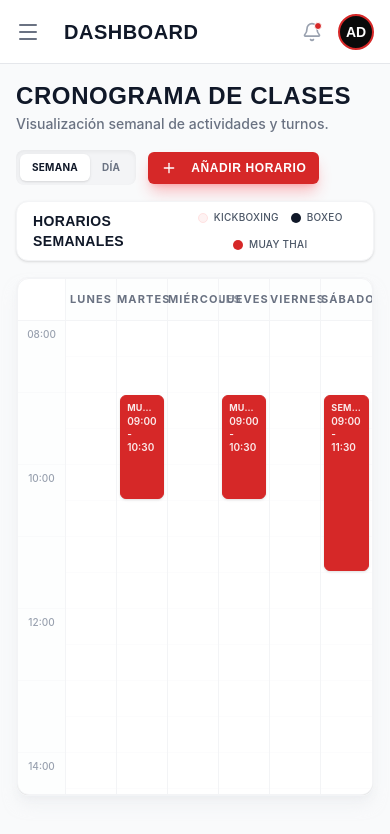
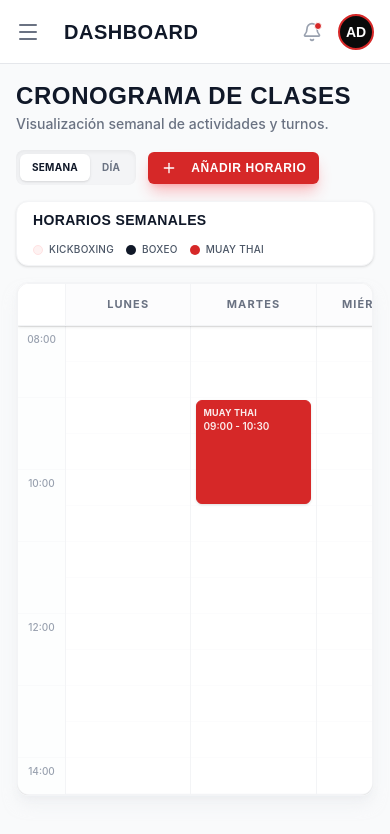
Before and after one commit to Pabloczurylo/LomasFight, a React (Vite) app: page /admin/clases in a window 390 px wide. Shown: the top 834 px of the page. Built offline with nearby package versions, Linux system fonts and the light colour scheme; sample sign-in values are in the browser's storage.

Commit message:
Fix: Modifiqué la página de clases para que sea responsive.

```diff
--- a/src/features/admin/components/CalendarGrid.tsx
+++ b/src/features/admin/components/CalendarGrid.tsx
@@ -1,5 +1,6 @@
 import { useMemo } from "react";
 import { ClassCard } from "./ClassCard";
+import { cn } from "../../../lib/utils";
 
 interface CalendarEvent {
     id: number | string;
@@ -28,12 +29,7 @@ export function CalendarGrid({ view, events, onEventClick }: CalendarGridProps)
 
     const days = useMemo(() => {
         if (view === 'day') {
-            // For Day view, without date selection, we might just default to showing Lunes logic or just all days in a column?
-            // Or maybe just show 'LUNES' as the first one?
-            // Given the user request is "remove function to advance weeks", and "show days from Mon-Sat",
-            // sticking to week view is safest. If they toggle 'day', I'll just show 'LUNES' for now or the first day.
-            // But let's assume 'week' is the main view.
-            return ['LUNES'];
+            return ['LUNES']; // Default/Placeholder for day view
         }
         return WEEK_DAYS;
     }, [view]);
@@ -54,31 +50,41 @@ export function CalendarGrid({ view, events, onEventClick }: CalendarGridProps)
 
     return (
         <div className="flex flex-col h-full bg-white rounded-xl shadow-sm border border-gray-100 overflow-hidden">
-            {/* Header: Days */}
-            <div className="flex border-b border-gray-100">
-                <div className="w-12 flex-shrink-0 border-r border-gray-100"></div>
+            {/*
+              Single scrollable container for both X and Y.
+              We use sticky positioning for headers (top) and time column (left).
+            */}
+            <div className="flex-1 overflow-auto relative custom-scrollbar">
+                <div className={cn(
+                    "flex flex-col min-h-[600px]",
+                    view === 'week' ? "min-w-[800px]" : "w-full"
+                )}>
+                    {/* Header Row: Sticky Top */}
+                    <div className="flex border-b border-gray-100 sticky top-0 z-30 bg-white shadow-sm ring-1 ring-black/5">
+                        {/* Top-Left Corner: Sticky Left + Sticky Top */}
+                        <div className="w-12 flex-shrink-0 border-r border-gray-100 bg-white sticky left-0 z-40"></div>
+
+                        {/* Days Header */}
                         <div className={`flex-1 grid ${view === 'week' ? 'grid-cols-6' : 'grid-cols-1'} divide-x divide-gray-100`}>
                             {days.map((dayName, i) => (
-                        <div key={i} className="py-3 text-center bg-gray-50/30">
+                                <div key={i} className="py-3 text-center bg-gray-50/50">
                                     <div className="text-[11px] font-bold uppercase tracking-widest text-gray-500">
                                         {dayName}
                                     </div>
-                            {/* Removed the numeric date */}
                                 </div>
                             ))}
                         </div>
                     </div>
 
                     {/* Grid Body */}
-            <div className="flex-1 overflow-y-auto relative custom-scrollbar">
-                <div className="flex min-h-[600px]">
-                    {/* Time Column */}
-                    <div className="w-12 flex-shrink-0 border-r border-gray-100 bg-gray-50/30 text-[10px] text-gray-400 font-medium text-center custom-time-labels">
+                    <div className="flex flex-1">
+                        {/* Time Column: Sticky Left */}
+                        <div className="w-12 flex-shrink-0 border-r border-gray-100 bg-white z-20 sticky left-0 text-[10px] text-gray-400 font-medium text-center custom-time-labels">
                             {Array.from({ length: TOTAL_HOURS }).map((_, i) => {
                                 const hour = START_HOUR + i;
                                 const showLabel = hour % 2 === 0 || hour === START_HOUR;
                                 return (
-                                <div key={i} className="h-[4.5rem] relative border-b border-gray-50 flex items-start justify-center pt-1.5">
+                                    <div key={i} className="h-[4.5rem] relative border-b border-gray-50 flex items-start justify-center pt-1.5 bg-gray-50/30">
                                         {showLabel ? `${hour.toString().padStart(2, '0')}:00` : ''}
                                     </div>
                                 )
@@ -133,5 +139,6 @@ export function CalendarGrid({ view, events, onEventClick }: CalendarGridProps)
                     </div>
                 </div>
             </div>
+        </div>
     );
 }
--- a/src/features/admin/pages/ClassesPage.tsx
+++ b/src/features/admin/pages/ClassesPage.tsx
@@ -108,7 +108,7 @@ export default function ClassesPage() {
                         <p className="text-gray-500 text-sm mt-0.5 font-medium">Visualización semanal de actividades y turnos.</p>
                     </div>
 
-                    <div className="flex items-center gap-3">
+                    <div className="flex items-center gap-3 self-start md:self-auto">
                         {/* View Toggle */}
                         <div className="bg-gray-100 p-1 rounded-lg flex text-[10px] font-bold shadow-inner">
                             <button
@@ -140,12 +140,12 @@ export default function ClassesPage() {
                 </div>
 
                 {/* Legend / Filters - Moved up since Nav bar is gone */}
-                <div className="bg-white p-2 rounded-xl shadow-sm border border-gray-100 flex items-center justify-between">
+                <div className="bg-white p-2 rounded-xl shadow-sm border border-gray-100 flex flex-col sm:flex-row items-start sm:items-center justify-between gap-3">
                     <span className="text-sm font-heading font-bold text-gray-900 uppercase tracking-wide pl-2">
                         Horarios Semanales
                     </span>
 
-                    <div className="flex flex-wrap justify-center items-center gap-3 md:gap-4 text-[10px] font-medium uppercase tracking-wide text-gray-600">
+                    <div className="flex flex-wrap justify-start items-center gap-3 md:gap-4 text-[10px] font-medium uppercase tracking-wide text-gray-600 pl-2 sm:pl-0">
                         <div className="flex items-center gap-1.5">
                             <span className="w-2.5 h-2.5 rounded-full bg-red-50 border border-red-100"></span>
                             <span>Kickboxing</span>
```
Lines whose indentation alone changed are shown as unchanged.
